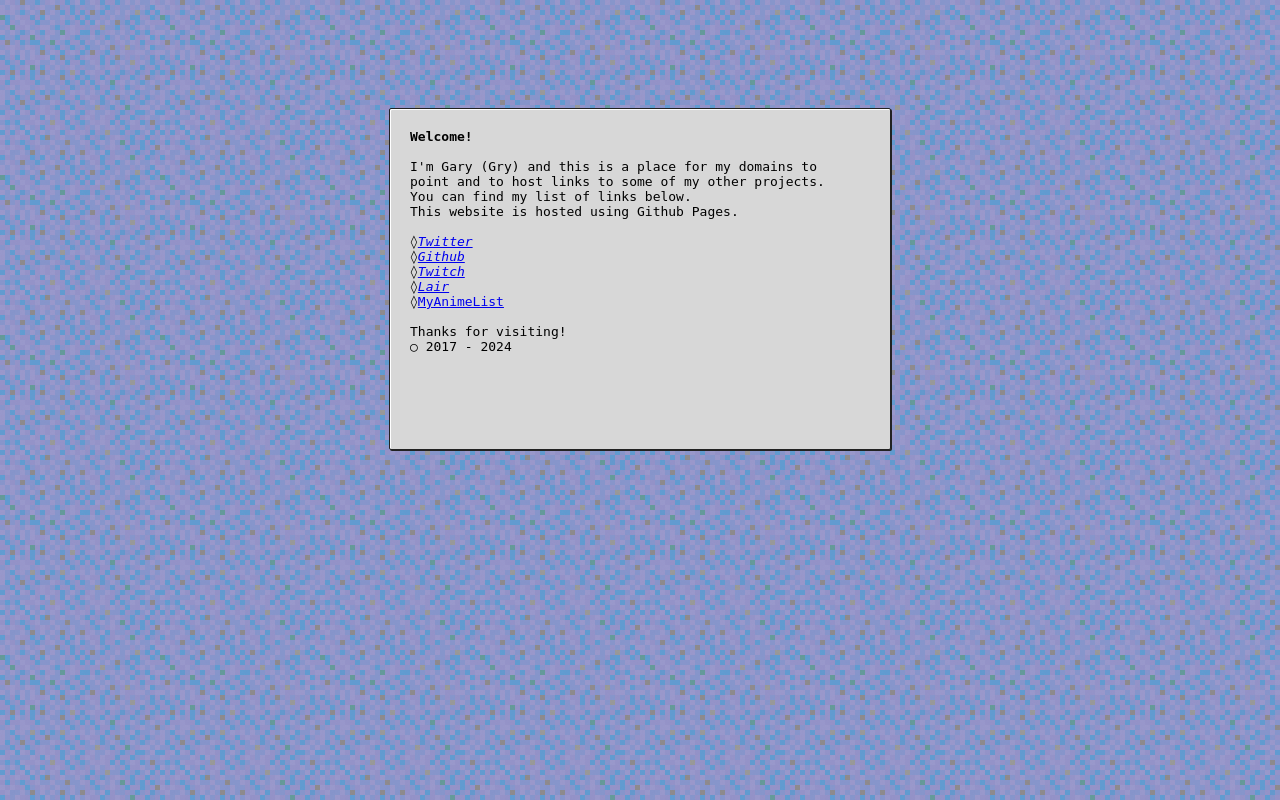
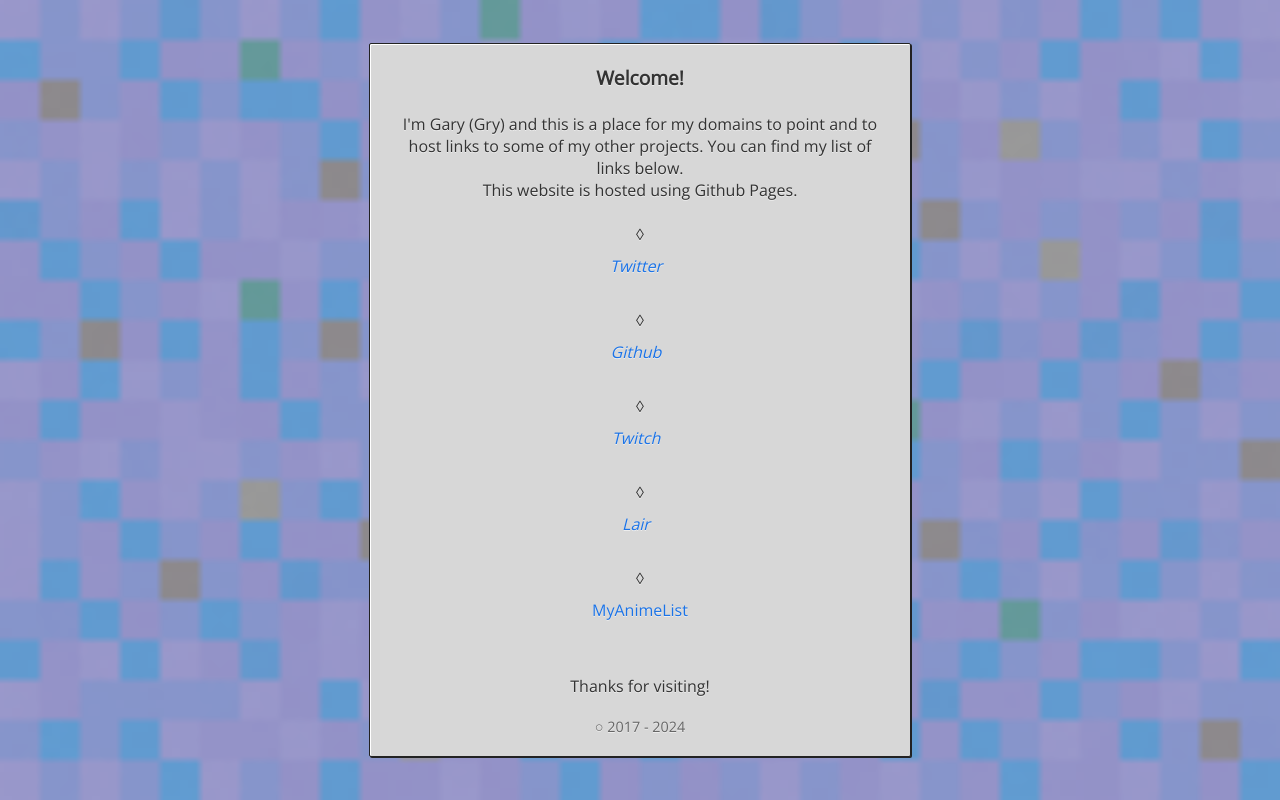
Before and after one commit to Grylol/SolidGary.github.io, a PHP site: page / in a window 1280 px wide. Run offline with PHP 8.4, Linux system fonts and the light colour scheme.

Commit message:
Update style.css

```diff
--- a/css/style.css
+++ b/css/style.css
@@ -1,30 +1,51 @@
 html {
-  margin:0;
-  background:url('/img/bg.png');
-  font-family: monospace;
-  /* font-family: 'Open Sans', sans-serif; */
+    margin: 0;
+    background: url('/img/bg.png') no-repeat center center fixed;
+    background-size: cover;
+    font-family: 'Open Sans', sans-serif;
+}
+body {
+    margin: 0;
+    display: flex;
+    justify-content: center;
+    align-items: center;
+    height: 100vh;
 }
 #main {
-  position:relative;
-  top:100px;
-  margin:0 auto;
-  width:500px;
-  height:340px;
-  background:#d7d7d7;
-  border-radius:2px;
-  border:1px solid #222;
-  box-shadow:1px 1px #222,
-    inset 1px 1px #fff;
-  text-shadow:0 1px #ededed;
+    background: #d7d7d7;
+    border: 1px solid #222;
+    box-shadow: 1px 1px #222, inset 1px 1px #fff;
+    text-shadow: 0 1px #ededed;
+    border-radius: 2px;
+    width: 90%;
+    max-width: 500px;
+    padding: 20px;
+    text-align: center;
+    position: relative;
 }
-
-
 #content {
-  position:absolute;
-  padding:10px;
-  top:10px;
-  left:10px;
-  width:440px;
-  height:280px;
-  text-shadow:none;
+    color: #333;
 }
+#content b {
+    font-size: 1.2em;
+}
+#links a {
+    display: block;
+    color: #1a73e8;
+    text-decoration: none;
+    font-size: 1em;
+    margin: 10px 0;
+    transition: color 0.3s;
+}
+#links a:hover {
+    color: #0056b3;
+}
+#links i {
+    margin-right: 8px;
+}
+copyright {
+    display: block;
+    margin-top: 20px;
+    font-size: 0.9em;
+    color: #666;
+}
```
